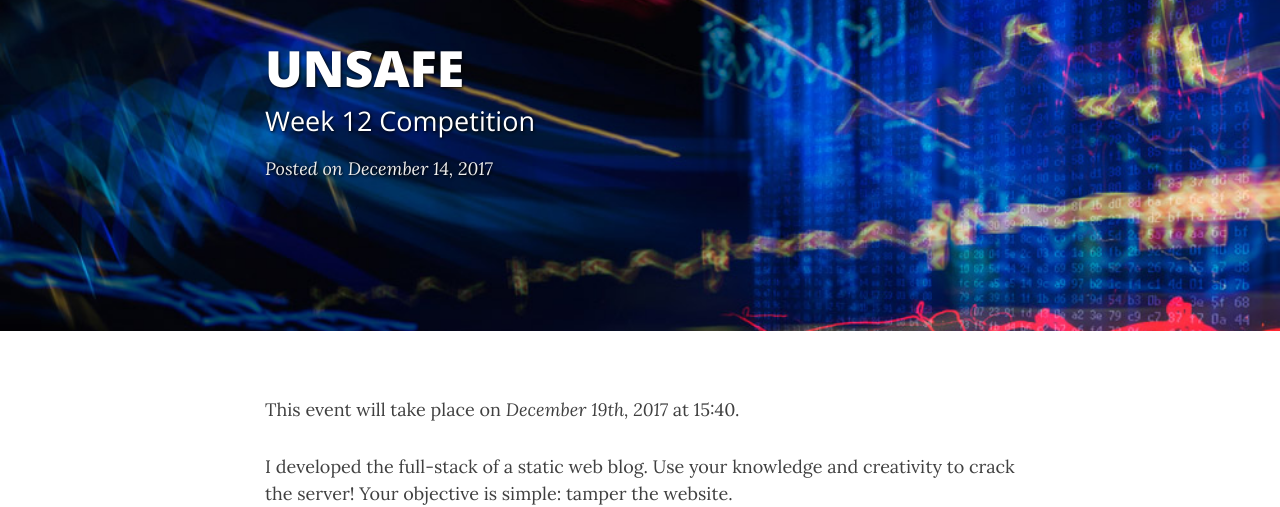
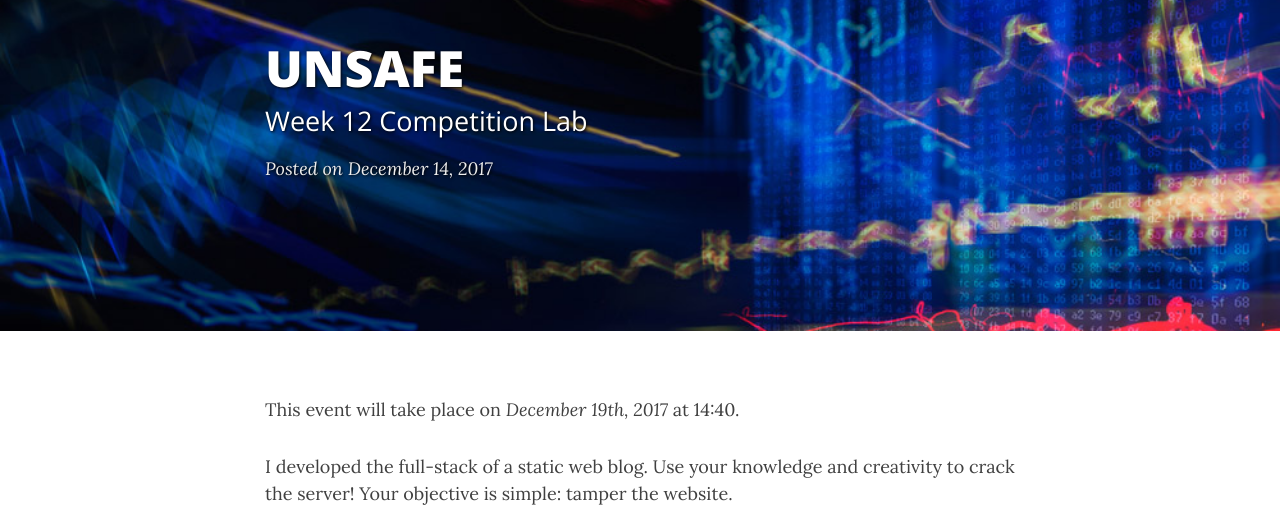
Before and after one commit to wsec/basaam0.github.io, a Jekyll site: the page built from _posts/2017-12-14-unsafe.md, in a window 1280 px wide and 1392 px high. Shown: the part 200-707 px from the top of the window. Built offline with Jekyll 4.4.1, drawn with Linux system fonts in a browser that asks for light colours; nearby versions of some CDN libraries; comment, search, counter and statistics services are not loaded.

Commit message:
Fix time typo

```diff
--- a/_posts/2017-12-14-unsafe.md
+++ b/_posts/2017-12-14-unsafe.md
@@ -1,11 +1,11 @@
 ---
 layout: post
 title: UNSAFE
-subtitle: Week 12 Competition
+subtitle: Week 12 Competition Lab
 bigimg: /img/ddos.jpg
 ---
 
-This event will take place on *December 19th, 2017* at 15:40.
+This event will take place on *December 19th, 2017* at 14:40.
 
 I developed the full-stack of a static web blog. Use your knowledge and creativity to crack the server! Your objective is simple: tamper the website.
 
```
